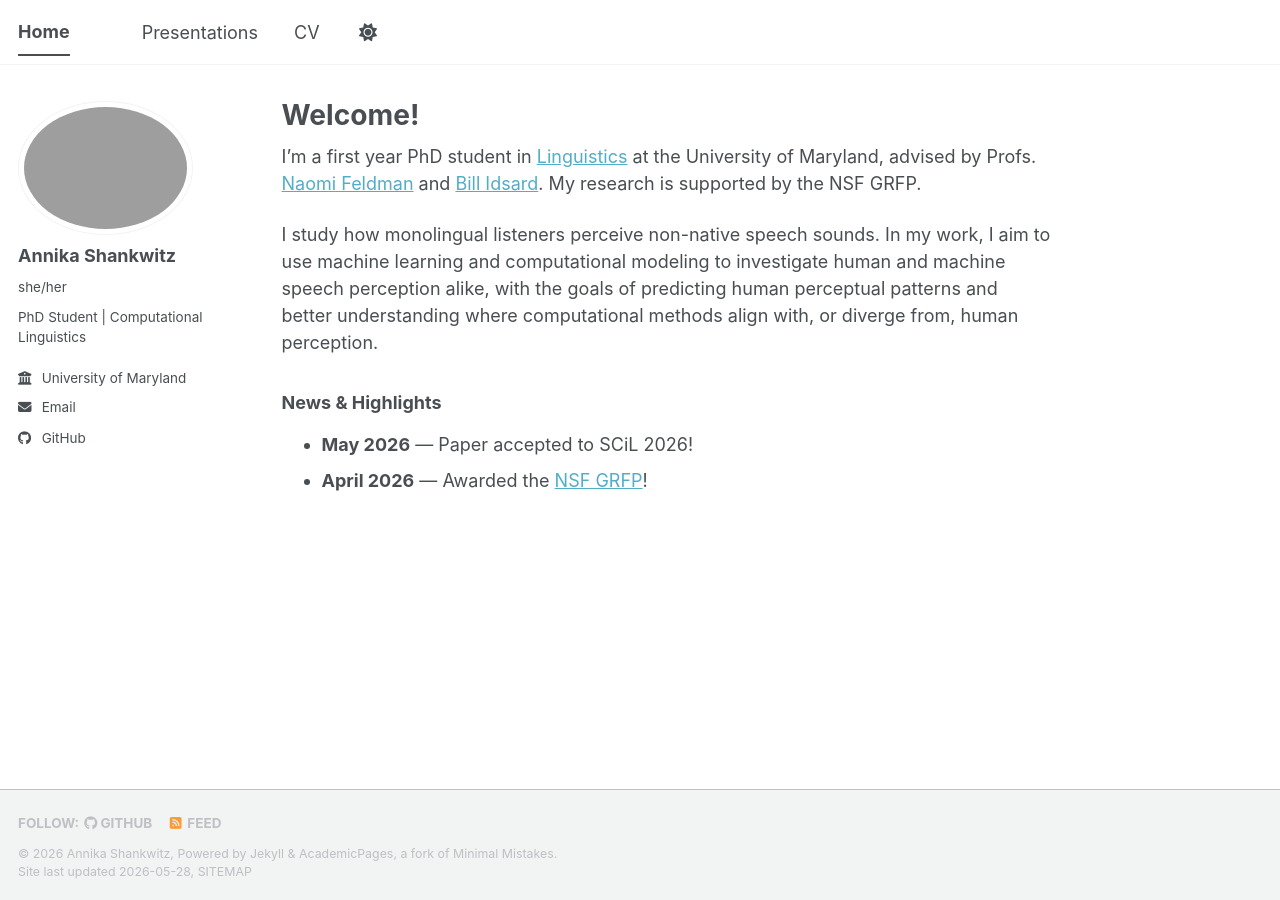
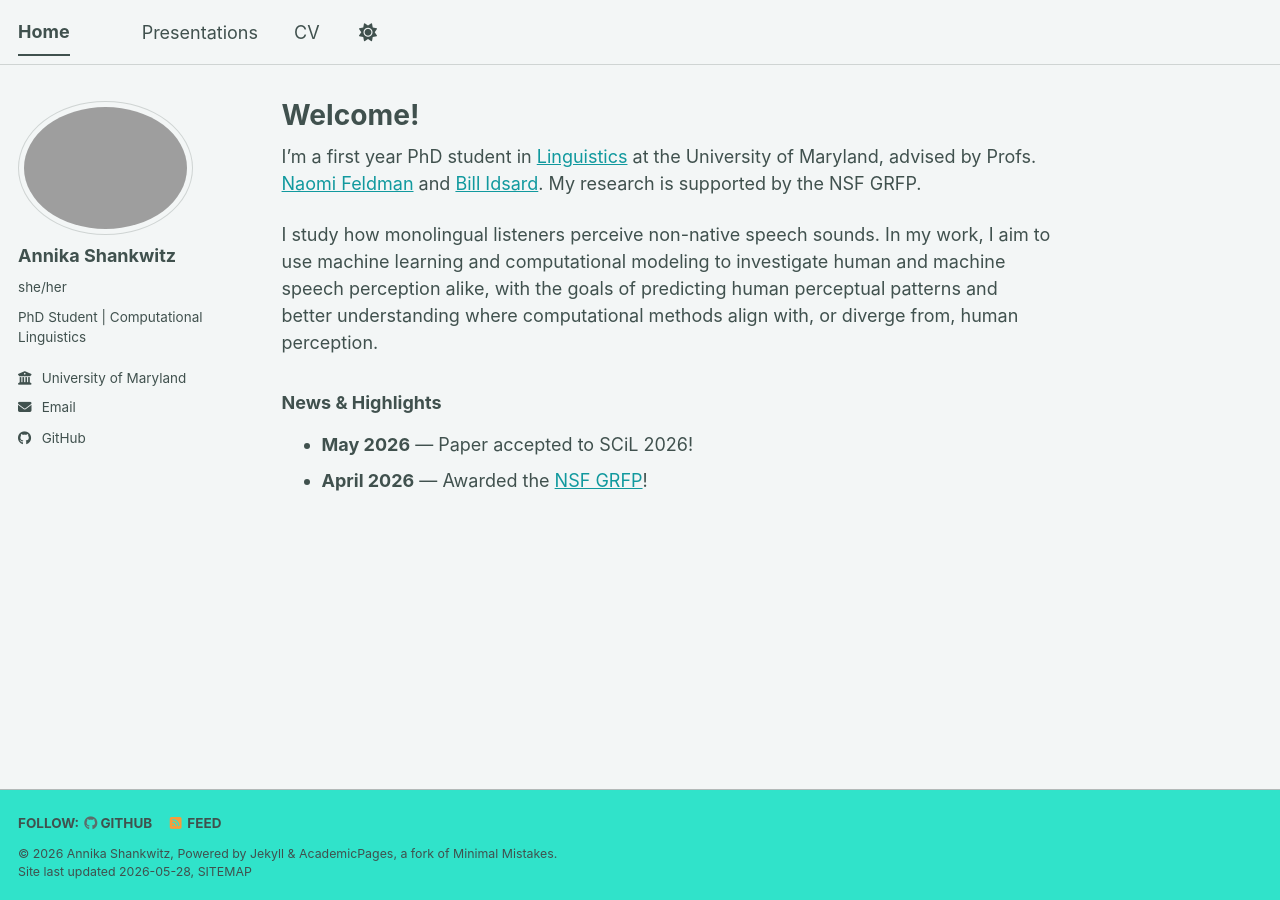
Before and after one commit to its-Annika/its-Annika.github.io, a Jekyll site: the page built from _pages/about.md, in a window 1280 px wide. Built offline with Jekyll 4.4.1, drawn with Linux system fonts in a browser that asks for light colours; a script bundle is joined from its source files by our own code; library files that are not in the unit come from our copies.

Commit message:
Update _config.yml

```diff
--- a/_config.yml
+++ b/_config.yml
@@ -8,11 +8,11 @@
 
 # Basic Site Settings
 locale                   : "en-US"
-site_theme               : "default" # The available themes options are "default", "air", "sunrise", "mint", "dirt" and "contrast"
+site_theme               : "mint" # The available themes options are "default", "air", "sunrise", "mint", "dirt" and "contrast"
 title                    : "Home"
 title_separator          : "-"
 name                     : &name "Annika Shankwitz"
-description              : &description "Your Name's academic portfolio"   # Update this with a general description of your site, this is the default if not overridden by a page
+description              : &description "Annika Shankwitz's personal website"   # Update this with a general description of your site, this is the default if not overridden by a page
 url                      : https://its-Annika.github.io # The base hostname & protocol for your site e.g. "https://[your GitHub username].github.io",
                                                            # or if you already have some other page hosted on Github then use "https://[your GitHub username].github.io/[Your Repo Name]"
 baseurl                  : "" # the subpath of your site, e.g. "/blog"
```
